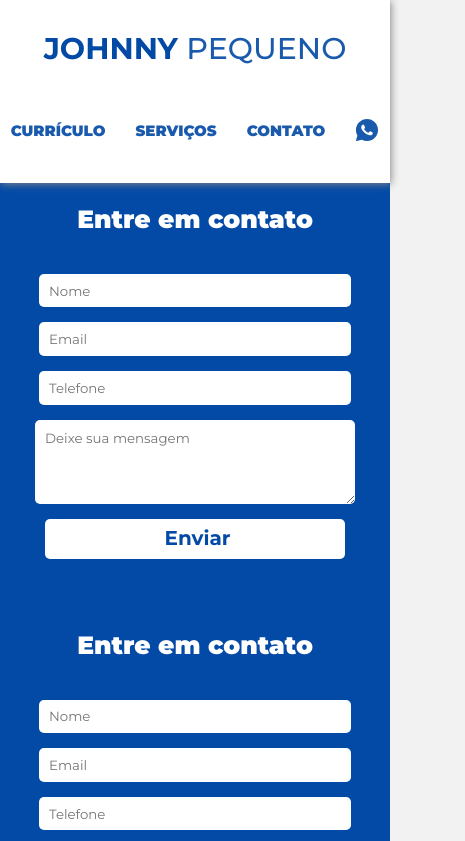
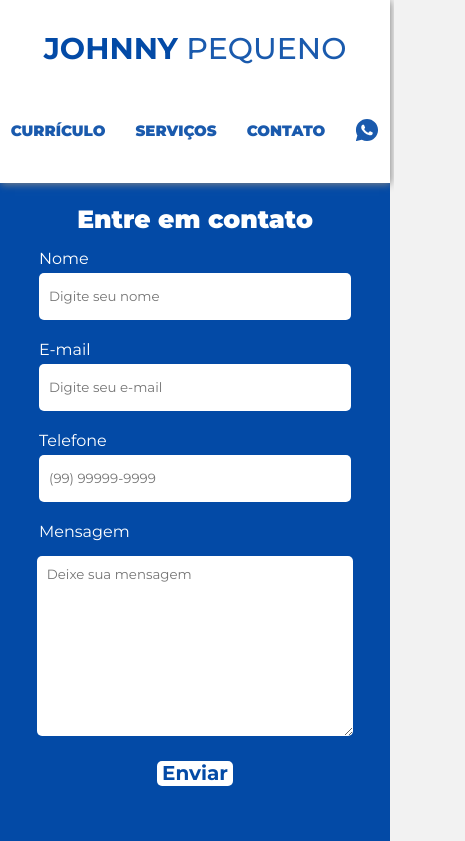
Before and after one commit to johnnypequeno/react-landing-page, a React (Vite) app: page /contact in a window 390 px wide. Shown: the top 841 px of the page, 465 px wide, since content can reach past the window. Built offline with nearby package versions, Linux system fonts and the light colour scheme.

Commit message:
Modified Contact form

```diff
--- a/src/App.css
+++ b/src/App.css
@@ -179,7 +179,7 @@ article img {
 
 /* FORM STYLE */
 
-.area-form{
+form{
   display: flex;
   flex-direction: column;
   justify-content: center;
@@ -188,27 +188,28 @@ article img {
   padding-bottom:30px;
 }
 
-.area-form h2{
+form h2{
   font-size: 40px;
   margin-bottom: 15px;
   color: #FFFFFF;
 }
 
-.form-box{
-  border-radius:20px;
-}
-
-.form-box form{
+fieldset {
   display: flex;
   flex-direction: column;
   width: 500px;
-  height: 300px;
-  padding: 20px;
+  padding: 10px;
+  border: none;
+  outline: none;
 }
 
-.form-box input {
-  margin-top: 15px;
-  height: 55px;
+fieldset label {
+  color: #FFFFFF;
+}
+
+fieldset input {
+  margin-top: 5px;
+  height: 45px;
   border: none;
   outline: none;
   padding-left: 10px;
@@ -216,7 +217,7 @@ article img {
   font-family: 'Montserrat', sans-serif;
 }
 
-.btn-submit {
+center input {
   color: #034AA6;
   background: #fff;
   font-weight: 700;
@@ -225,12 +226,14 @@ article img {
   line-height: 5px;
   margin-top: 15px;
   text-align: center;
-  width: 20%;
+  border: none;
+  outline: none;
+  border-radius:5px;
   font-family: 'Montserrat', sans-serif;
   cursor: pointer;
 }
 
-.btn-submit:hover{
+center input:hover{
   transform: transform .2s;
   transform: scale(1.1);
   }
--- a/src/Media.css
+++ b/src/Media.css
@@ -42,27 +42,26 @@
         flex-direction: column;
     }
 
-    .area-form h2 {
+    form h2 {
         font-size: 25px;
         margin-bottom:5px;
     }
 
-    form-box form{
+    form{
         margin: 0 auto;
-        width: 60%;
     }
 
-    .btn-submit {
+    center {
         width:100%;
     }
 
-    .form-box input{
-        width: 300px;
+    fieldset {
+        width: 80%;
         align-self: center;
     }
 
     textarea{
-        width:300px;
+        width: 95%;
         align-self:center;
     }
 
--- a/src/components/Contact/Contact.jsx
+++ b/src/components/Contact/Contact.jsx
@@ -2,8 +2,43 @@ import React from 'react';
 
 function Contact() {
 
+    function enviarFormulario(event) {
+        event.preventDefault();
+        console.log ("Formulário enviado!")
+    }
+
     return (
     <>
+    <form onSubmit= {enviarFormulario}>
+
+        <h2>Entre em contato</h2>
+        <fieldset>
+            <label htmlFor="input-name">Nome</label>
+            <input type= "text" name = "input-name" id="input-name" placeholder= "Digite seu nome" required minLength={2}/>
+        </fieldset>
+
+        <fieldset>
+            <label htmlFor="input-email">E-mail</label>
+            <input type= "email" name = "input-email" id= "input-email" placeholder= "Digite seu e-mail" required/>
+        </fieldset>
+
+        <fieldset>
+            <label htmlFor="input-tel">Telefone</label>
+            <input type= "tel" name = "input-tel" id= "input-tel" placeholder= "(99) 99999-9999" required pattern=''/>
+        </fieldset>
+
+        <fieldset>
+            <label htmlFor="input-msg">Mensagem</label>
+            <textarea name = "input-msg" id= "input-msg" cols="30" rows="10" placeholder= "Deixe sua mensagem" required ></textarea>
+        </fieldset>
+
+        <center>
+            <input type="submit" value="Enviar" className="button"/>
+        </center>
+
+    </form>
+    </>
+    /*<>
         <div id="contact" className="area-form">
             <h2>Entre em contato</h2>
             <div className="form-box">
@@ -16,7 +51,7 @@ function Contact() {
                 </form>
             </div>
         </div>
-    </>
+    </>*/
     )
 }
 
```
